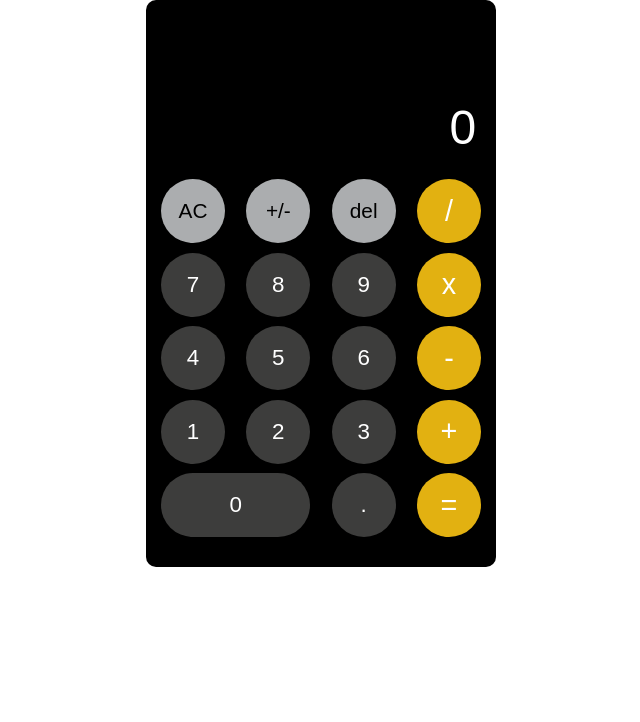
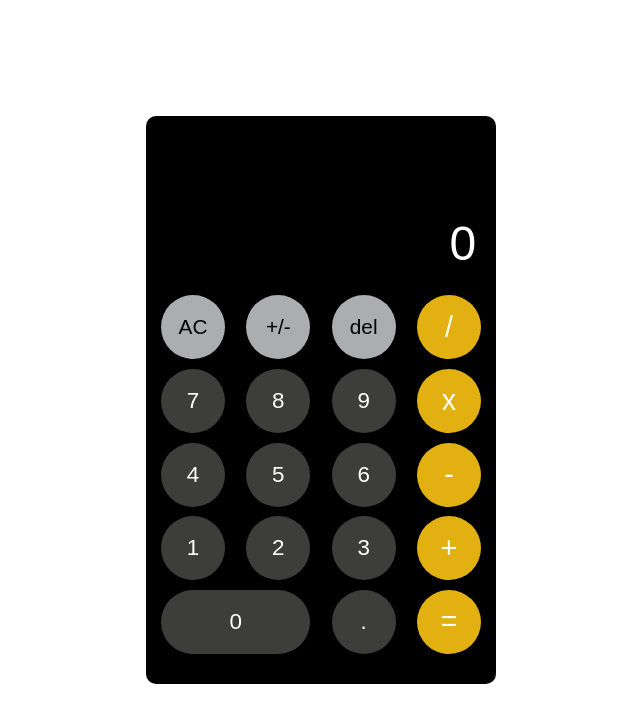
Before and after one commit to BeliaevSA/calculator, a React (Create React App) app: page / in a window 1280 px wide. Shown: the top 722 px of the page, without its empty margins (319-959 px from the left). Built offline with nearby package versions, Linux system fonts and the light colour scheme.

Commit message:
editing styles

```diff
--- a/src/App.css
+++ b/src/App.css
@@ -9,7 +9,10 @@ body{
   font-size: 3rem;
   color: white;
   user-select: none;
-  text-align: center;
+  display: flex;
+  justify-content: center;
+  align-items: center;
+  min-height: 100vh;
 }
 
 .container{
@@ -17,8 +20,6 @@ body{
   background-color: black;
   padding: 100px 15px 30px;
   border-radius: 10px;
-
-
   width: 350px;
 }
 
@@ -84,7 +85,7 @@ body{
   background-color: rgb(226, 142, 17);
 }
 
-@media (max-width: 700px) {
+@media (max-width: 600px) {
   :root{
     font-size: 1.3em;
   }
@@ -95,6 +96,7 @@ body{
     justify-content: flex-end;
     width: 100vw;
     height: 100vh;
+    border-radius: none;
   }
 
   .table-body{
```
